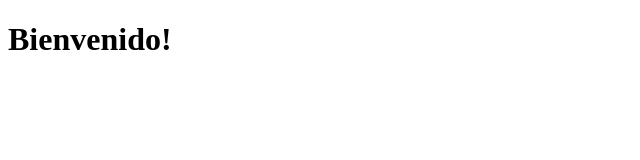
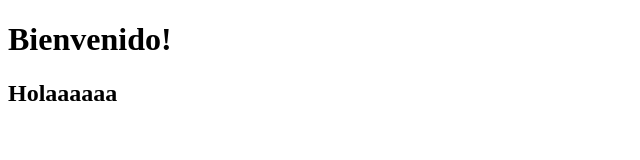
Before and after one commit to marilynpb/bootcamp, a plain HTML site: page index.html in a window 1280 px wide. Shown: the whole page, without its empty margins (0-640 px from the left). Drawn offline with Linux system fonts and the light colour scheme.

Commit message:
cambie una linea

```diff
--- a/index.html
+++ b/index.html
@@ -8,6 +8,6 @@
 </head>
 <body>
     <h1>Bienvenido!</h1>
-
+    <h2>Holaaaaaa</h2>
 </body>
 </html>
```
